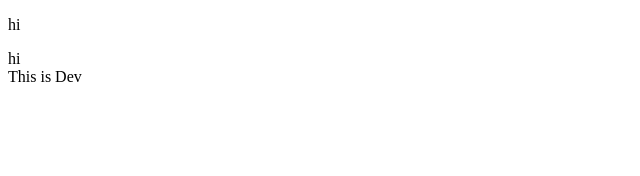
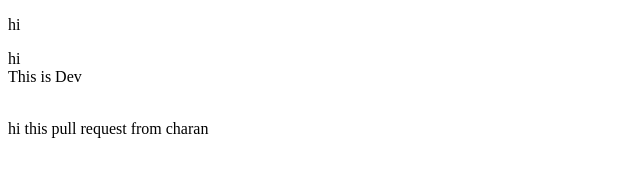
Before and after one commit to ethyne2666/practice_dev, a plain HTML site: page index.html in a window 1280 px wide. Shown: the whole page, without its empty margins (0-640 px from the left). Drawn offline with Linux system fonts and the light colour scheme.

Commit message:
"this is pull request from charan"

```diff
--- a/index.html
+++ b/index.html
@@ -9,5 +9,9 @@
     <p>hi</p>
     <div>hi</div>
     <div>This is Dev</div>
+    <div class="container">
+        <img src="" alt="">
+        <p>hi this pull request from charan</p>
+    </div>
 </body>
 </html>
```
